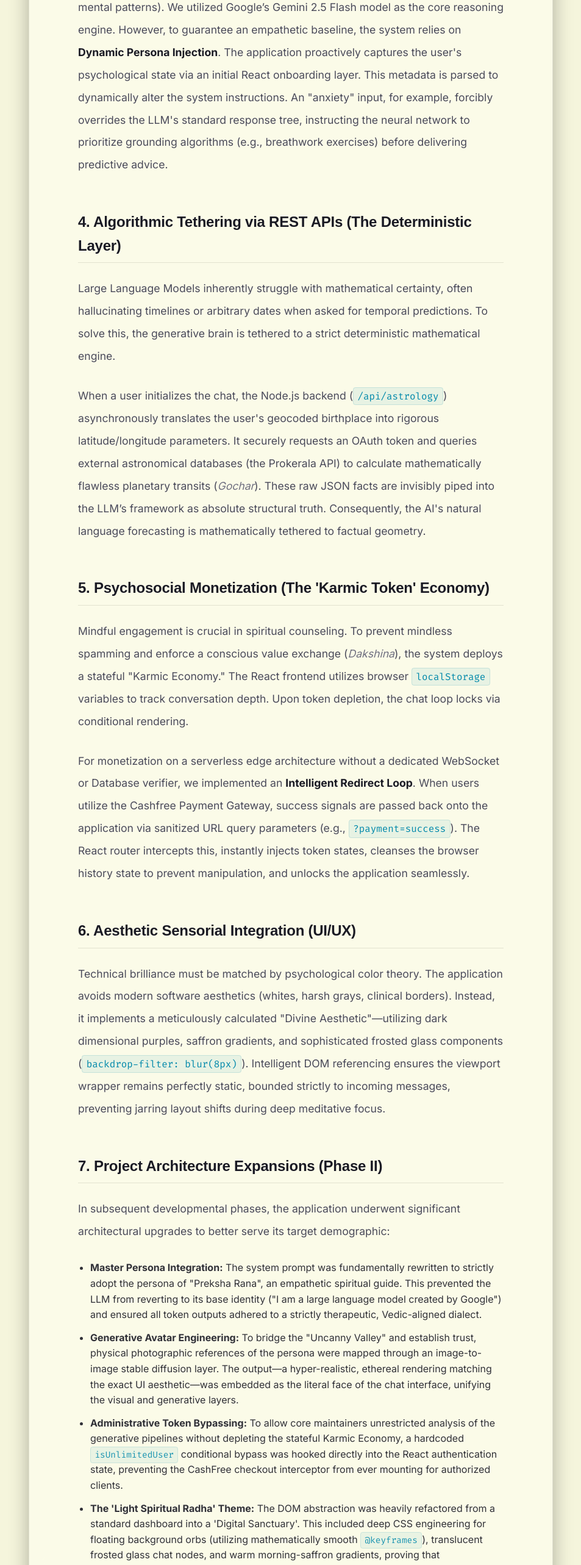
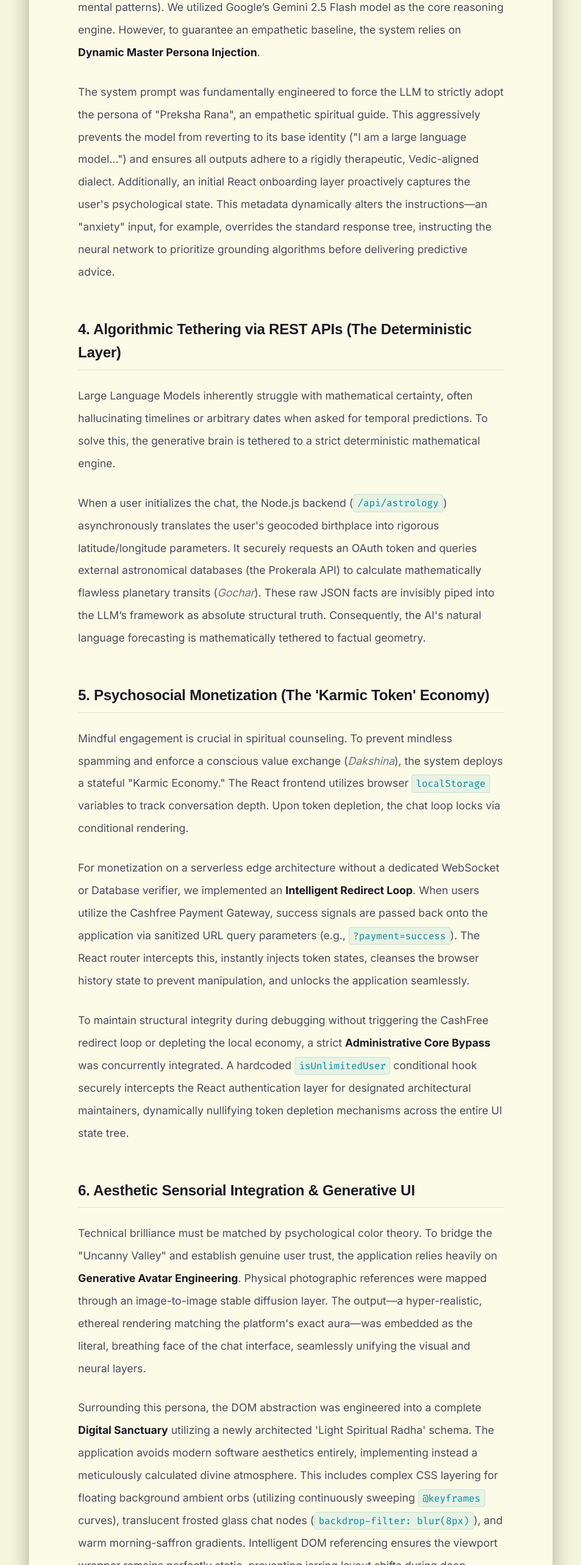
Before and after one commit to inayansingh/nayansingh, a React (Vite) app: page /research/architecture-of-empathy in a window 1280 px wide. Shown: the part 2640-5206 px from the top of the page at 61% size, without its empty margins (163-1116 px from the left). Built offline with nearby package versions, Linux system fonts and the light colour scheme.

Commit message:
docs(research): interweave phase II architectural updates natively into main paper body

```diff
--- a/src/pages/PaperSpiritualAI.jsx
+++ b/src/pages/PaperSpiritualAI.jsx
@@ -100,7 +100,10 @@ const PaperSpiritualAI = () => {
             <section>
               <h2>3. Dynamic Empathy Architecting (The Generative Layer)</h2>
               <p>
-                Unlike clinical task-oriented conversational agents, a digital spiritual companion must exhibit cognitive empathy that respects the user's <em>Samskaras</em> (deep-rooted mental patterns). We utilized Google’s Gemini 2.5 Flash model as the core reasoning engine. However, to guarantee an empathetic baseline, the system relies on <strong>Dynamic Persona Injection</strong>. The application proactively captures the user's psychological state via an initial React onboarding layer. This metadata is parsed to dynamically alter the system instructions. An "anxiety" input, for example, forcibly overrides the LLM's standard response tree, instructing the neural network to prioritize grounding algorithms (e.g., breathwork exercises) before delivering predictive advice.
+                Unlike clinical task-oriented conversational agents, a digital spiritual companion must exhibit cognitive empathy that respects the user's <em>Samskaras</em> (deep-rooted mental patterns). We utilized Google’s Gemini 2.5 Flash model as the core reasoning engine. However, to guarantee an empathetic baseline, the system relies on <strong>Dynamic Master Persona Injection</strong>.
+              </p>
+              <p className="mt-4">
+                The system prompt was fundamentally engineered to force the LLM to strictly adopt the persona of "Preksha Rana", an empathetic spiritual guide. This aggressively prevents the model from reverting to its base identity ("I am a large language model...") and ensures all outputs adhere to a rigidly therapeutic, Vedic-aligned dialect. Additionally, an initial React onboarding layer proactively captures the user's psychological state. This metadata dynamically alters the instructions—an "anxiety" input, for example, overrides the standard response tree, instructing the neural network to prioritize grounding algorithms before delivering predictive advice.
               </p>
             </section>
 
@@ -119,33 +122,26 @@ const PaperSpiritualAI = () => {
               <p>
                 Mindful engagement is crucial in spiritual counseling. To prevent mindless spamming and enforce a conscious value exchange (<em>Dakshina</em>), the system deploys a stateful "Karmic Economy." The React frontend utilizes browser <code>localStorage</code> variables to track conversation depth. Upon token depletion, the chat loop locks via conditional rendering.
               </p>
-              <p>
+              <p className="mt-4">
                 For monetization on a serverless edge architecture without a dedicated WebSocket or Database verifier, we implemented an <strong>Intelligent Redirect Loop</strong>. When users utilize the Cashfree Payment Gateway, success signals are passed back onto the application via sanitized URL query parameters (e.g., <code>?payment=success</code>). The React router intercepts this, instantly injects token states, cleanses the browser history state to prevent manipulation, and unlocks the application seamlessly.
+              </p>
+              <p className="mt-4">
+                To maintain structural integrity during debugging without triggering the CashFree redirect loop or depleting the local economy, a strict <strong>Administrative Core Bypass</strong> was concurrently integrated. A hardcoded <code>isUnlimitedUser</code> conditional hook securely intercepts the React authentication layer for designated architectural maintainers, dynamically nullifying token depletion mechanisms across the entire UI state tree.
               </p>
             </section>
 
             <section>
-              <h2>6. Aesthetic Sensorial Integration (UI/UX)</h2>
+              <h2>6. Aesthetic Sensorial Integration & Generative UI</h2>
               <p>
-                Technical brilliance must be matched by psychological color theory. The application avoids modern software aesthetics (whites, harsh grays, clinical borders). Instead, it implements a meticulously calculated "Divine Aesthetic"—utilizing dark dimensional purples, saffron gradients, and sophisticated frosted glass components (<code>backdrop-filter: blur(8px)</code>). Intelligent DOM referencing ensures the viewport wrapper remains perfectly static, bounded strictly to incoming messages, preventing jarring layout shifts during deep meditative focus.
+                Technical brilliance must be matched by psychological color theory. To bridge the "Uncanny Valley" and establish genuine user trust, the application relies heavily on <strong>Generative Avatar Engineering</strong>. Physical photographic references were mapped through an image-to-image stable diffusion layer. The output—a hyper-realistic, ethereal rendering matching the platform's exact aura—was embedded as the literal, breathing face of the chat interface, seamlessly unifying the visual and neural layers.
+              </p>
+              <p className="mt-4">
+                Surrounding this persona, the DOM abstraction was engineered into a complete <strong>Digital Sanctuary</strong> utilizing a newly architected 'Light Spiritual Radha' schema. The application avoids modern software aesthetics entirely, implementing instead a meticulously calculated divine atmosphere. This includes complex CSS layering for floating background ambient orbs (utilizing continuously sweeping <code>@keyframes</code> curves), translucent frosted glass chat nodes (<code>backdrop-filter: blur(8px)</code>), and warm morning-saffron gradients. Intelligent DOM referencing ensures the viewport wrapper remains perfectly static, preventing jarring layout shifts during deep meditative focus and proving that visual harmony is as critical as algorithmic intelligence in digital mental health applications.
               </p>
             </section>
 
             <section>
-              <h2>7. Project Architecture Expansions (Phase II)</h2>
-              <p>
-                In subsequent developmental phases, the application underwent significant architectural upgrades to better serve its target demographic:
-              </p>
-              <ul style={{ listStyleType: 'disc', paddingLeft: '20px', marginBottom: '1.5rem', opacity: 0.9 }}>
-                 <li style={{ marginBottom: '0.75rem' }}><strong>Master Persona Integration:</strong> The system prompt was fundamentally rewritten to strictly adopt the persona of "Preksha Rana", an empathetic spiritual guide. This prevented the LLM from reverting to its base identity ("I am a large language model created by Google") and ensured all token outputs adhered to a strictly therapeutic, Vedic-aligned dialect.</li>
-                 <li style={{ marginBottom: '0.75rem' }}><strong>Generative Avatar Engineering:</strong> To bridge the "Uncanny Valley" and establish trust, physical photographic references of the persona were mapped through an image-to-image stable diffusion layer. The output—a hyper-realistic, ethereal rendering matching the exact UI aesthetic—was embedded as the literal face of the chat interface, unifying the visual and generative layers.</li>
-                 <li style={{ marginBottom: '0.75rem' }}><strong>Administrative Token Bypassing:</strong> To allow core maintainers unrestricted analysis of the generative pipelines without depleting the stateful Karmic Economy, a hardcoded <code>isUnlimitedUser</code> conditional bypass was hooked directly into the React authentication state, preventing the CashFree checkout interceptor from ever mounting for authorized clients.</li>
-                 <li><strong>The 'Light Spiritual Radha' Theme:</strong> The DOM abstraction was heavily refactored from a standard dashboard into a 'Digital Sanctuary'. This included deep CSS engineering for floating background orbs (utilizing mathematically smooth <code>@keyframes</code>), translucent frosted glass chat nodes, and warm morning-saffron gradients, proving that psychological color theory is just as critical as algorithmic intelligence in digital mental health applications.</li>
-              </ul>
-            </section>
-
-            <section>
-              <h2>8. Conclusion</h2>
+              <h2>7. Conclusion</h2>
               <p>
                 By synthesizing rigorous offline mathematical pipelines with emotionally-weighted prompt engineering and culturally-resonant Vedic frameworks, we achieve a highly scalable, serverless digital companion capable of genuine spiritual validation and structurally sound predictive guidance.
               </p>
```
